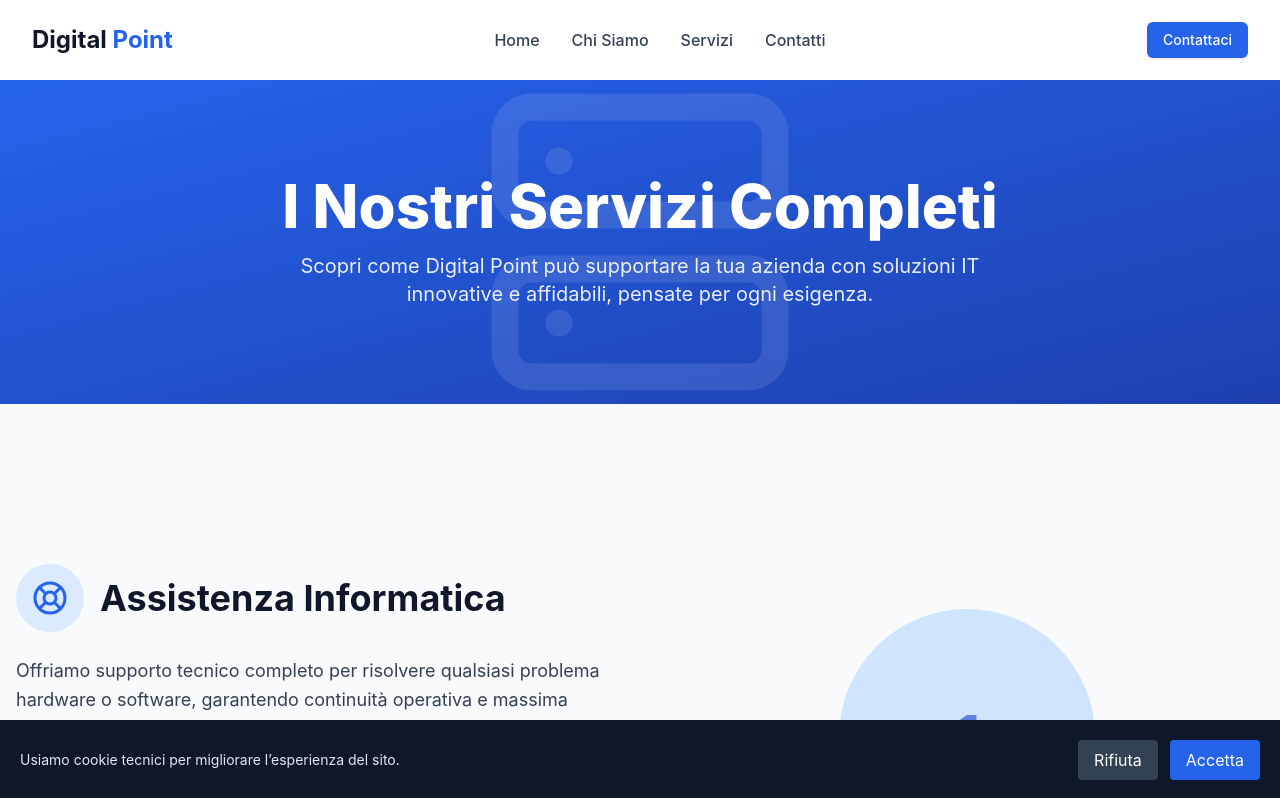
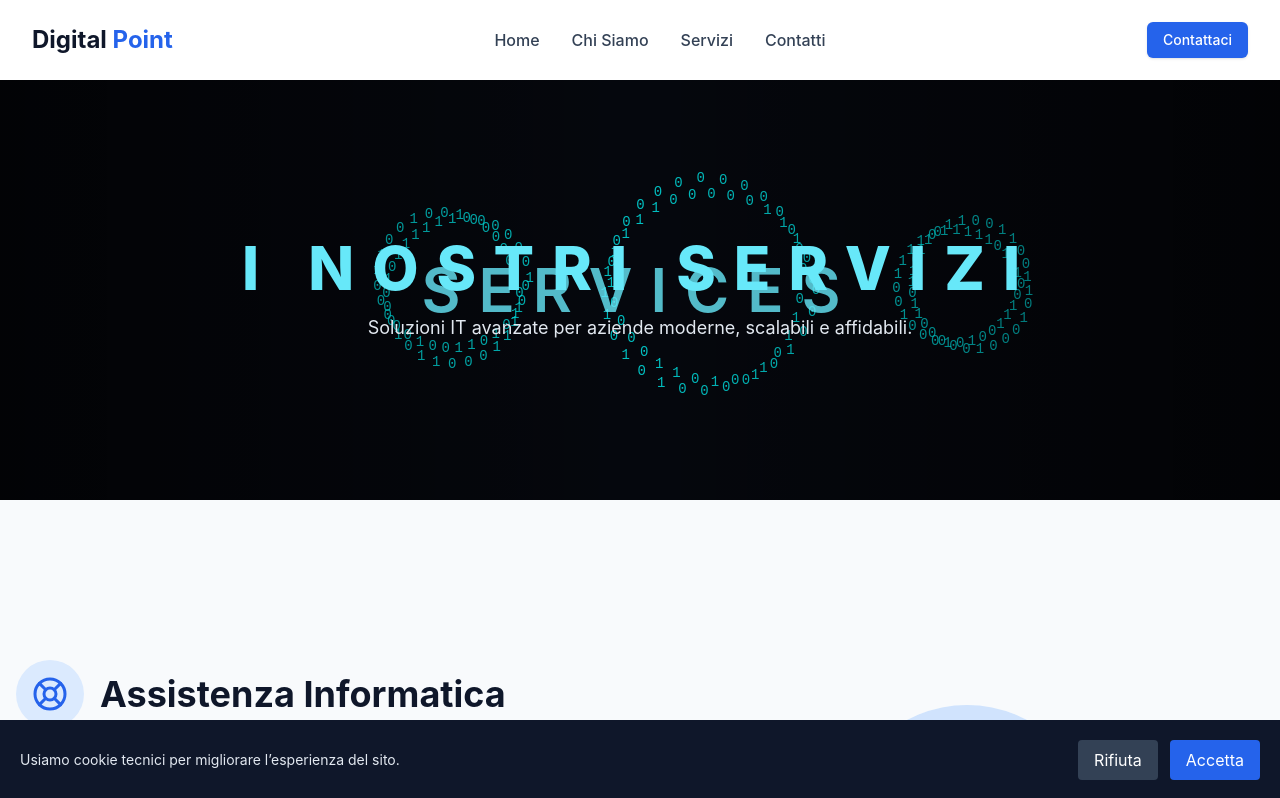
Before and after one commit to Vittomazza/digital-point-website, a React (Create React App) app: page /servizi in a window 1280 px wide. Shown: the top 798 px of the page. Built offline with nearby package versions, Linux system fonts and the light colour scheme.

Commit message:
Added Gliphos

```diff
--- /dev/null
+++ b/src/components/BinaryGearBanner.jsx
@@ -0,0 +1,121 @@
+import React, { useEffect, useRef } from "react";
+
+export const BinaryGearBanner = () => {
+  const canvasRef = useRef(null);
+  const rafRef = useRef(null);
+
+  useEffect(() => {
+    const canvas = canvasRef.current;
+    const ctx = canvas.getContext("2d");
+
+    let width = window.innerWidth;
+    let height = 420;
+    let dpr = window.devicePixelRatio || 1;
+
+    const particles = [];
+    let gears = [];
+
+    const setupCanvas = () => {
+      canvas.width = width * dpr;
+      canvas.height = height * dpr;
+      canvas.style.width = width + "px";
+      canvas.style.height = height + "px";
+      ctx.scale(dpr, dpr);
+    };
+
+    const createGears = () => {
+      gears = [
+        { x: width * 0.35, y: height / 2, r: 70 },
+        { x: width * 0.55, y: height / 2, r: 100 },
+        { x: width * 0.75, y: height / 2, r: 60 },
+      ];
+    };
+
+    const createParticles = () => {
+      particles.length = 0;
+
+      const count = 180;
+
+      for (let i = 0; i < count; i++) {
+        particles.push({
+          x: Math.random() * width,
+          y: Math.random() * height,
+          value: Math.random() > 0.5 ? "1" : "0",
+          baseX: 0,
+          baseY: 0,
+        });
+      }
+    };
+
+    const assignTargets = (t) => {
+      particles.forEach((p, i) => {
+        const g = gears[i % gears.length];
+
+        const angle = (i / particles.length) * Math.PI * 2;
+        const radius = g.r + Math.sin(t * 0.001 + i) * 8;
+
+        p.baseX = g.x + Math.cos(angle) * radius;
+        p.baseY = g.y + Math.sin(angle) * radius;
+      });
+    };
+
+    const animate = (t) => {
+      ctx.clearRect(0, 0, width, height);
+
+      ctx.fillStyle = "#05070d";
+      ctx.fillRect(0, 0, width, height);
+
+      assignTargets(t);
+
+      particles.forEach((p) => {
+        p.x += (p.baseX - p.x) * 0.08;
+        p.y += (p.baseY - p.y) * 0.08;
+
+        ctx.fillStyle = "rgba(0, 255, 255, 0.75)";
+        ctx.font = "14px monospace";
+        ctx.fillText(p.value, p.x, p.y);
+      });
+
+      rafRef.current = requestAnimationFrame(animate);
+    };
+
+    const start = () => {
+      setupCanvas();
+      createGears();
+      createParticles();
+      animate(0);
+    };
+
+    start();
+
+    const handleResize = () => {
+      width = window.innerWidth;
+      height = 420;
+
+      setupCanvas();
+      createGears();
+      createParticles();
+    };
+
+    window.addEventListener("resize", handleResize);
+
+    return () => {
+      window.removeEventListener("resize", handleResize);
+      if (rafRef.current) cancelAnimationFrame(rafRef.current);
+    };
+  }, []);
+
+  return (
+    <div className="relative w-full h-[420px] bg-[#05070d] overflow-hidden">
+      <canvas ref={canvasRef} className="absolute inset-0 w-full h-full" />
+
+      <div className="absolute inset-0 bg-gradient-to-r from-black via-transparent to-black opacity-60" />
+
+      <div className="absolute inset-0 flex items-center justify-center">
+        <h1 className="text-cyan-300 text-4xl md:text-6xl font-semibold tracking-[0.3em] opacity-80">
+          SERVICES
+        </h1>
+      </div>
+    </div>
+  );
+};
--- a/src/pages/ServicesPage.jsx
+++ b/src/pages/ServicesPage.jsx
@@ -2,6 +2,7 @@ import React from 'react';
 import { motion } from 'framer-motion';
 import { mockData } from '../mockData';
 import { CheckCircle, Server, Monitor, Printer, Phone, Briefcase, LayoutDashboard, ShieldCheck, Globe, Building2, Recycle, Fingerprint, LifeBuoy } from 'lucide-react';
+import { BinaryGearBanner } from '../components/BinaryGearBanner';
 
 const iconMap = {
   'life-buoy': LifeBuoy,
@@ -21,29 +22,41 @@ const iconMap = {
 export const ServicesPage = () => {
   return (
     <div className="pt-20">
-      <motion.section
-        initial={{ opacity: 0, y: 50 }}
-        animate={{ opacity: 1, y: 0 }}
-        transition={{ duration: 0.4 }}
-        className="relative bg-gradient-to-br from-blue-600 to-blue-800 text-white py-20 md:py-24 overflow-hidden"
-      >
-        <div className="container mx-auto px-4 text-center relative z-10">
-          <h1 className="text-4xl md:text-6xl font-extrabold mb-4 leading-tight">
-            I Nostri Servizi Completi
-          </h1>
-          <p className="text-lg md:text-xl max-w-3xl mx-auto opacity-90">
-            Scopri come Digital Point può supportare la tua azienda con soluzioni IT innovative e affidabili, pensate per ogni esigenza.
-          </p>
+
+      {/* HERO CANVAS */}
+      <section className="relative">
+        <BinaryGearBanner />
+
+        {/* overlay contenuto sopra canvas */}
+        <div className="absolute inset-0 flex items-center justify-center">
+          <div className="text-center px-6">
+            <motion.h1
+              initial={{ opacity: 0, y: 20 }}
+              animate={{ opacity: 1, y: 0 }}
+              transition={{ duration: 0.5 }}
+              className="text-4xl md:text-6xl font-extrabold text-cyan-300 tracking-[0.3em]"
+            >
+              I NOSTRI SERVIZI
+            </motion.h1>
+
+            <motion.p
+              initial={{ opacity: 0, y: 20 }}
+              animate={{ opacity: 1, y: 0 }}
+              transition={{ duration: 0.6, delay: 0.1 }}
+              className="mt-4 text-slate-200 max-w-2xl mx-auto text-lg opacity-80"
+            >
+              Soluzioni IT avanzate per aziende moderne, scalabili e affidabili.
+            </motion.p>
+          </div>
         </div>
-        <div className="absolute inset-0 opacity-10">
-          <Server className="w-full h-full object-cover" />
-        </div>
-      </motion.section>
+      </section>
 
+      {/* SERVICES CONTENT */}
       <section className="py-16 md:py-24 bg-slate-50">
         <div className="container mx-auto px-4">
           {mockData.services.map((service, index) => {
             const ServiceIcon = iconMap[service.icon];
+
             return (
               <motion.div
                 key={service.id}
@@ -51,7 +64,9 @@ export const ServicesPage = () => {
                 whileInView={{ opacity: 1, y: 0 }}
                 transition={{ duration: 0.3, delay: 0.05 }}
                 viewport={{ once: true, amount: 0.2 }}
-                className={`flex flex-col lg:flex-row items-center gap-10 md:gap-16 py-12 md:py-16 ${index % 2 === 0 ? 'lg:flex-row' : 'lg:flex-row-reverse'} border-b border-slate-200 last:border-b-0`}
+                className={`flex flex-col lg:flex-row items-center gap-10 md:gap-16 py-12 md:py-16 ${
+                  index % 2 === 0 ? 'lg:flex-row' : 'lg:flex-row-reverse'
+                } border-b border-slate-200 last:border-b-0`}
               >
                 <div className="lg:w-1/2">
                   <div className="flex items-center justify-center lg:justify-start mb-6">
@@ -64,9 +79,11 @@ export const ServicesPage = () => {
                       {service.title}
                     </h2>
                   </div>
+
                   <p className="text-lg text-slate-700 leading-relaxed mb-6 text-center lg:text-left">
                     {service.description}
                   </p>
+
                   <ul className="grid grid-cols-1 sm:grid-cols-2 gap-4 text-slate-600">
                     {service.features.map((feature, idx) => (
                       <motion.li
@@ -83,6 +100,7 @@ export const ServicesPage = () => {
                     ))}
                   </ul>
                 </div>
+
                 <motion.div
                   initial={{ opacity: 0, scale: 0.9 }}
                   whileInView={{ opacity: 1, scale: 1 }}
```
